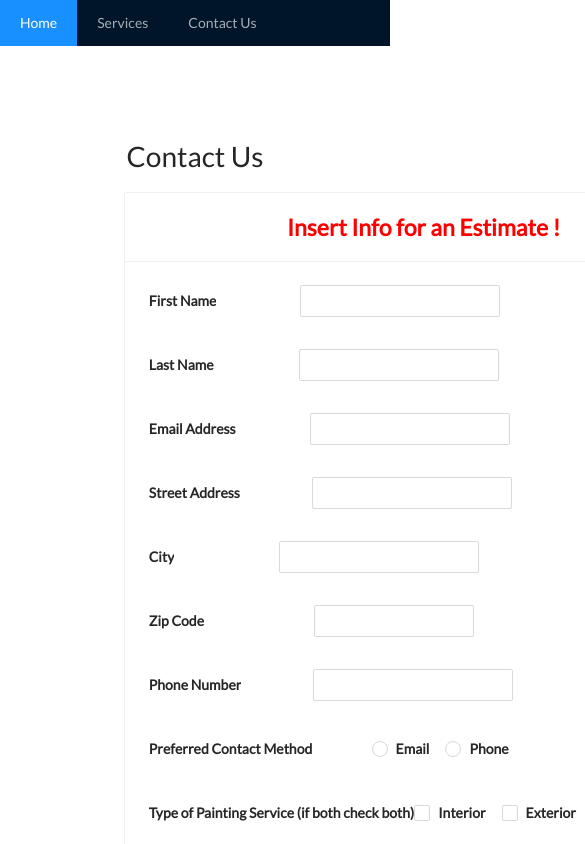
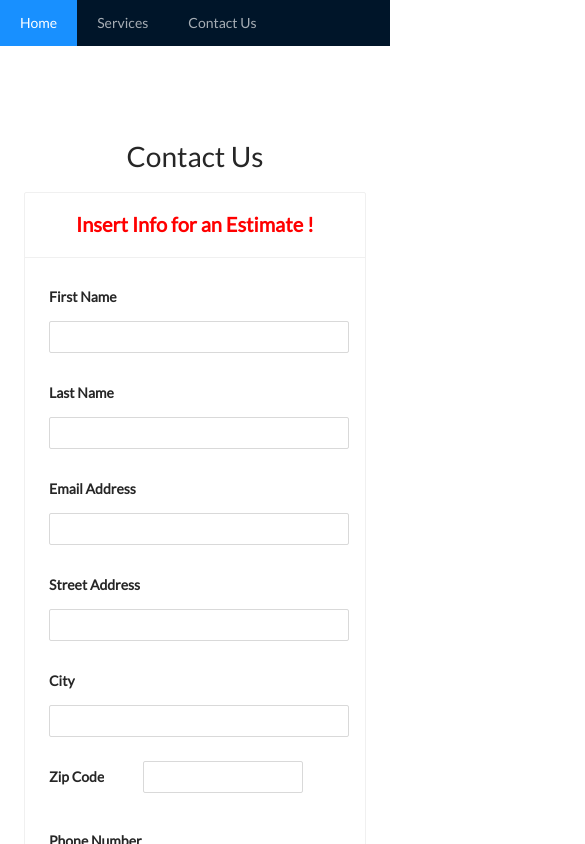
Before and after one commit to drodriguez28/mario-painting-ui, a React (Create React App) app: page /contact-us in a window 390 px wide. Shown: the top 844 px of the page, 585 px wide, since content can reach past the window. Built offline with nearby package versions, Linux system fonts and the light colour scheme.

Commit message:
app is responsive adding contact us and css

```diff
--- a/src/App.css
+++ b/src/App.css
@@ -45,7 +45,7 @@
 }
 
 .painting-contact-card .ant-card-head-title {
-  font-size: 23px;
+  font-size: 20px;
   color: red;
 }
 
--- a/src/pages/ContactUs.jsx
+++ b/src/pages/ContactUs.jsx
@@ -62,37 +62,31 @@ const ContactUs = () => {
 
       {displaySuccessAlert()}
       <Row className="painting-contact-card">
-        <Col span={10}>
+        <Col xs={24} xl={8}>
           <Card
             title="Insert Info for an Estimate !"
-            style={{ width: 600 }}
             headStyle={{ fontWeight: "bold" }}
           >
-            <Row>
-              <Col span={25}>
             <Form.Item label="First Name" style={{ fontWeight: "bold" }}>
-                  <Input style={{ width: 200 }}></Input>
+              <Input style={{ width: 300 }}></Input>
             </Form.Item>
             <Form.Item label="Last Name" style={{ fontWeight: "bold" }}>
-                  <Input style={{ width: 200 }}></Input>
+              <Input style={{ width: 300 }}></Input>
             </Form.Item>
             <Form.Item label="Email Address" style={{ fontWeight: "bold" }}>
-                  <Input style={{ width: 200 }}></Input>
+              <Input style={{ width: 300 }}></Input>
             </Form.Item>
-                <Form.Item
-                  label=" Street Address"
-                  style={{ fontWeight: "bold" }}
-                >
-                  <Input style={{ width: 200 }}></Input>
+            <Form.Item label=" Street Address" style={{ fontWeight: "bold" }}>
+              <Input style={{ width: 300 }}></Input>
             </Form.Item>
             <Form.Item label="City" style={{ fontWeight: "bold" }}>
-                  <Input style={{ width: 200 }}></Input>
+              <Input style={{ width: 300 }}></Input>
             </Form.Item>
             <Form.Item label="Zip Code" style={{ fontWeight: "bold" }}>
               <Input style={{ width: 160 }}></Input>
             </Form.Item>
             <Form.Item label="Phone Number" style={{ fontWeight: "bold" }}>
-                  <Input style={{ width: 200 }}></Input>
+              <Input style={{ width: 300 }}></Input>
             </Form.Item>
 
             <Form.Item
@@ -127,8 +121,6 @@ const ContactUs = () => {
             >
               <p>Are you sure the information you provided is correct ?</p>
             </Modal>
-              </Col>
-            </Row>
           </Card>
         </Col>
       </Row>
```
Lines whose indentation alone changed are shown as unchanged.
